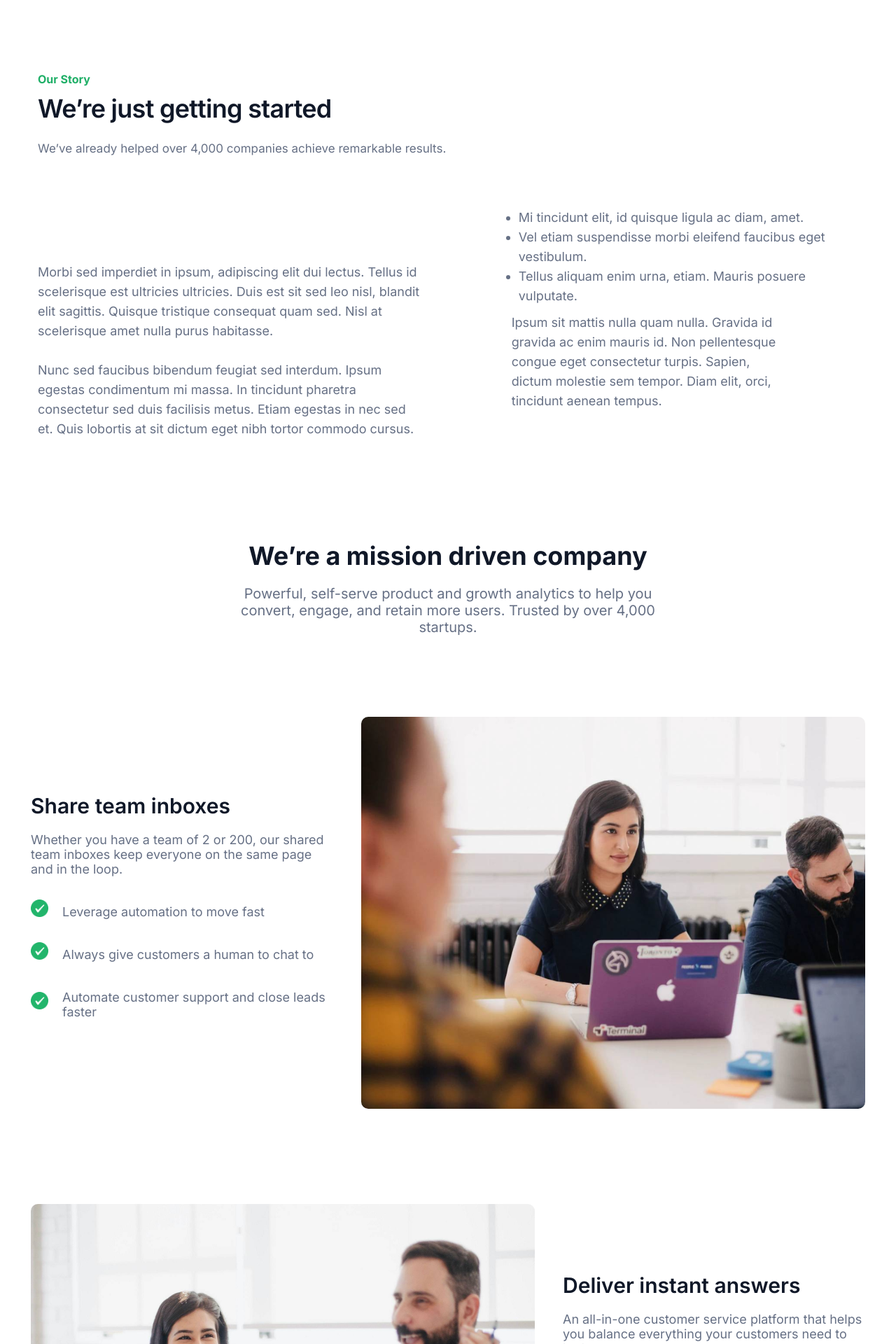
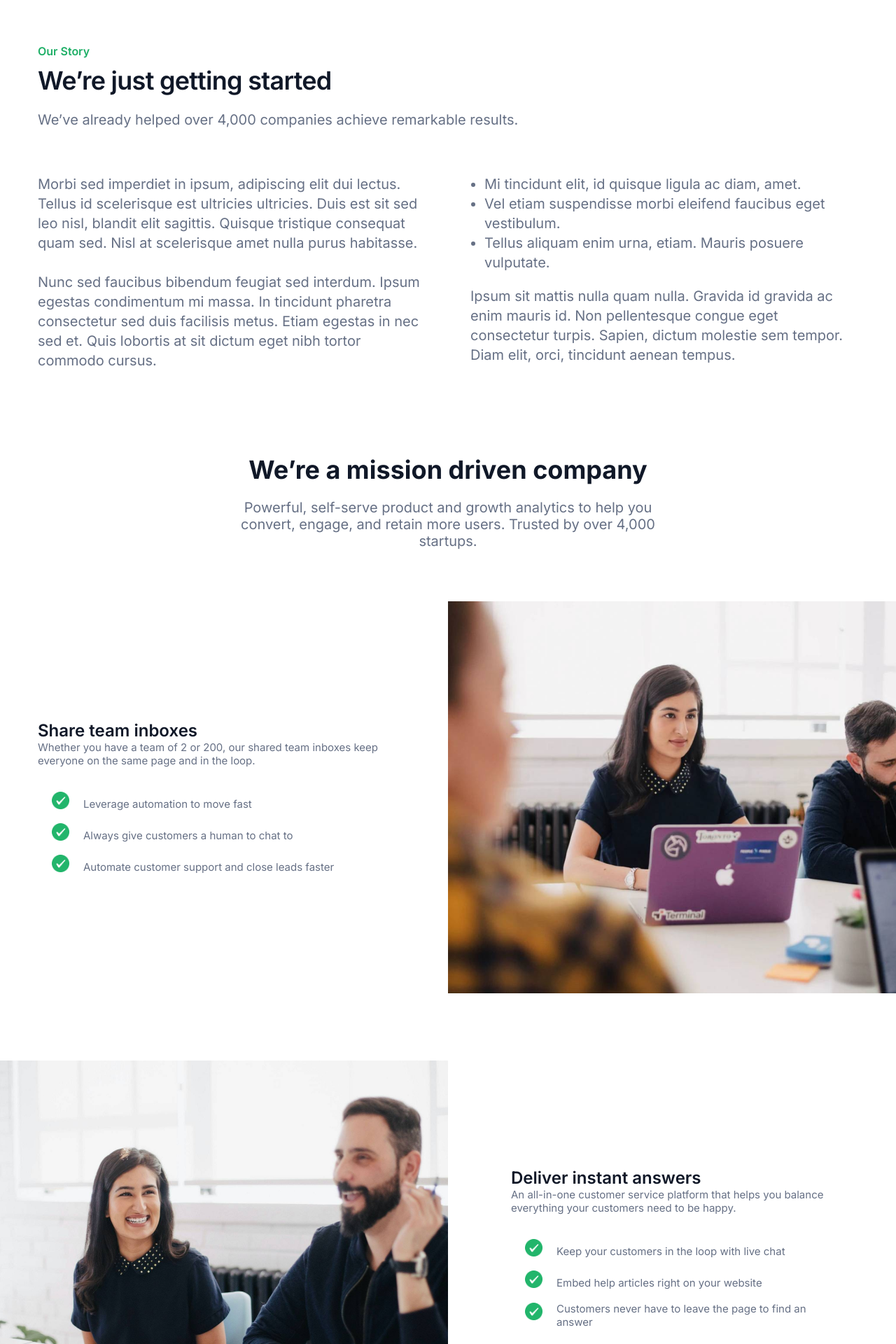
Before and after one commit to smajlmekaj/Business-LandingPage, a Next.js app: page /about in a window 1280 px wide. Shown: the part 60-1980 px from the top of the page at 70% size. Built offline with nearby package versions, Linux system fonts and the light colour scheme.

Commit message:
Add files via upload

```diff
--- a/components/about/Mission.js
+++ b/components/about/Mission.js
@@ -1,6 +1,7 @@
 import styled from '@emotion/styled';
-import { Box } from '@mui/material';
+import { Grid } from '@mui/material';
 import React from 'react';
+import { Container } from '@mui/material';
 
 const MissionWrapper = styled.div`
   text-align: center;
@@ -17,9 +18,20 @@ const MissionWrapper = styled.div`
     font-size: 15px;
     color: #667085;
   }
+  .MuiContainer-root {
+    height: 100% !important;
+  }
+  .MuiGrid-container {
+    height: 100% !important;
+    padding: 0 30px !important;
+    @media (max-width: 960px) {
+      padding: 0px !important;
+    }
+  }
 `;
 
 const TopWrapper = styled('div')(({ theme }) => ({
+  padding: '10px',
   margin: ' 0 0 40px 0',
   h2: {
     fontWight: '600',
@@ -39,63 +51,61 @@ const TopWrapper = styled('div')(({ theme }) => ({
   },
 }));
 
-const FlexOfTwo = styled('div')(({ theme }) => ({
+const GridWrapper = styled('div')(({ theme }) => ({
+  margin: '50px 0',
+  [theme.breakpoints.up('lg')]: {
+    position: 'relative',
+    height: '560px',
     margin: '96px 0',
-  p: {
-    margin: ' 20px 0',
-  },
-  [theme.breakpoints.up('lg')]: {
-    display: 'flex',
-    p: {
-      fontSize: '18px',
-    },
-    h1: {
-      fontSize: '30px',
-    },
-  },
-}));
-const FlexOfTwoReverse = styled('div')(({ theme }) => ({
-  margin: '50px 0',
-  p: {
-    margin: ' 20px 0',
-  },
-  [theme.breakpoints.up('lg')]: {
-    display: 'flex',
-    flexDirection: 'row-reverse',
-    p: {
-      fontSize: '18px',
-    },
-    h1: {
-      fontSize: '30px',
-    },
   },
 }));
 
-const SideFlexWrap = styled('div')(({ theme }) => ({
+const ImageWrapperRight = styled('div')(({ theme }) => ({
   [theme.breakpoints.up('lg')]: {
-    display: 'flex',
-    flexDirection: 'column',
-    alignItems: 'flex-start',
-    justifyContent: 'center',
-    textAlign: 'left',
-    padding: '0 20px',
+    maxWidth: '50%',
+    position: 'absolute',
+    top: '0',
+    left: '50%',
+    width: '100%',
+    height: '100%',
+  },
+}));
+
+const ImageWrapperLeft = styled('div')(({ theme }) => ({
+  [theme.breakpoints.up('lg')]: {
+    maxWidth: '50%',
+    position: 'absolute',
+    top: '0',
+    right: '50%',
+    height: '100%',
+    width: '100%',
   },
 }));
 
 const StyledImage = styled('img')(({ theme }) => ({
   width: '100%',
-  maxWidth: '720px',
-  borderRadius: '10px',
   marginTop: '10px',
 
+  [theme.breakpoints.down('lg')]: {
+    padding: '10px',
+    borderRadius: '20px',
+  },
   [theme.breakpoints.up('lg')]: {
-    margin: '20px',
+    margin: '0',
+    width: '100%',
+    height: '100%',
+    objectFit: 'cover',
   },
 }));
 
 const FlexOfTwoIcons = styled.div`
+  padding: 5px 0;
   display: flex;
   align-items: center;
+`;
+
+const IconsList = styled.div`
+  margin: 30px 20px 20px 20px;
 `;
 
 const StyledIcons = styled.img`
@@ -103,6 +113,18 @@ const StyledIcons = styled.img`
   height: 25px;
   margin-right: 20px;
   margin-bottom: 10px;
+`;
+
+const ContentWrapper = styled.div`
+  padding-right: 60px;
+  text-align: left;
+`;
+const ContentWrapperMiddle = styled.div`
+  padding-left: 90px;
+  text-align: left;
+  @media (max-width: 1200px) {
+    padding-left: 0;
+  }
 `;
 
 const Mission = () => {
@@ -117,13 +139,23 @@ const Mission = () => {
         </p>
       </TopWrapper>
       <div>
-        <FlexOfTwo>
-          <SideFlexWrap>
+        <GridWrapper>
+          <Container maxWidth="xl">
+            <Grid
+              container
+              justifyContent="space-between"
+              alignItems="center"
+              spacing={4}
+            >
+              <Grid item xs={12} lg={6}>
+                <ContentWrapper>
                   <h1>Share team inboxes</h1>
                   <p>
-              Whether you have a team of 2 or 200, our shared team
-              inboxes keep everyone on the same page and in the loop.
+                    Whether you have a team of 2 or 200, our shared
+                    team inboxes keep everyone on the same page and in
+                    the loop.
                   </p>
+                  <IconsList>
                     <FlexOfTwoIcons>
                       <StyledIcons src="/imgs/Checkicon.png" />
 
@@ -137,22 +169,44 @@ const Mission = () => {
                     <FlexOfTwoIcons>
                       <StyledIcons src="/imgs/Checkicon.png" />
 
-              <p>Automate customer support and close leads faster</p>
+                      <p>
+                        Automate customer support and close leads
+                        faster
+                      </p>
                     </FlexOfTwoIcons>
-          </SideFlexWrap>
+                  </IconsList>
+                </ContentWrapper>
+              </Grid>
+              <Grid item xs={12} lg={6}>
+                <ImageWrapperRight>
                   <StyledImage src="/imgs/Share.png" alt="some img" />
-        </FlexOfTwo>
-        <FlexOfTwoReverse>
-          <SideFlexWrap>
+                </ImageWrapperRight>
+              </Grid>
+            </Grid>
+          </Container>
+        </GridWrapper>
+        <GridWrapper>
+          <Container maxWidth="xl">
+            <Grid
+              container
+              alignItems="center"
+              direction="row-reverse"
+            >
+              <Grid item xs={12} lg={6}>
+                <ContentWrapperMiddle>
                   <h1>Deliver instant answers</h1>
                   <p>
-              An all-in-one customer service platform that helps you
-              balance everything your customers need to be happy.
+                    An all-in-one customer service platform that helps
+                    you balance everything your customers need to be
+                    happy.
                   </p>
+                  <IconsList>
                     <FlexOfTwoIcons>
                       <StyledIcons src="/imgs/Checkicon.png" />
 
-              <p> Keep your customers in the loop with live chat</p>
+                      <p>
+                        Keep your customers in the loop with live chat
+                      </p>
                     </FlexOfTwoIcons>
                     <FlexOfTwoIcons>
                       <StyledIcons src="/imgs/Checkicon.png" />
@@ -163,31 +217,55 @@ const Mission = () => {
                       <StyledIcons src="/imgs/Checkicon.png" />
 
                       <p>
-                Customers never have to leave the page to find an
-                answer
+                        Customers never have to leave the page to find
+                        an answer
                       </p>
                     </FlexOfTwoIcons>
-          </SideFlexWrap>
-          <StyledImage src="/imgs/Deliver.png" alt="some img" />
-        </FlexOfTwoReverse>
-        <FlexOfTwo>
-          <SideFlexWrap>
+                  </IconsList>
+                </ContentWrapperMiddle>
+              </Grid>
+              <Grid item xs={12} lg={6}>
+                <ImageWrapperLeft>
+                  <StyledImage
+                    src="/imgs/Deliver.png"
+                    alt="some img"
+                  />
+                </ImageWrapperLeft>
+              </Grid>
+            </Grid>
+          </Container>
+        </GridWrapper>
+        <GridWrapper>
+          <Container maxWidth="xl">
+            <Grid
+              container
+              justifyContent="space-between"
+              alignItems="center"
+              spacing={2}
+            >
+              <Grid item xs={12} lg={6}>
+                <ContentWrapper>
                   <h1>Manage your team with reports</h1>
                   <p>
                     Measure what matters with Untitled’s easy-to-use
-              reports. You can filter, export, and drilldown on the
-              data in a couple clicks.
+                    reports. You can filter, export, and drilldown on
+                    the data in a couple clicks.
                   </p>
+                  <IconsList>
                     <FlexOfTwoIcons>
                       <StyledIcons src="/imgs/Checkicon.png" />
 
-              <p>Filter, export, and drilldown on the data quickly</p>
+                      <p>
+                        Filter, export, and drilldown on the data
+                        quickly
+                      </p>
                     </FlexOfTwoIcons>
                     <FlexOfTwoIcons>
                       <StyledIcons src="/imgs/Checkicon.png" />
 
                       <p>
-                Save, schedule, and automate reports to your inbox
+                        Save, schedule, and automate reports to your
+                        inbox
                       </p>
                     </FlexOfTwoIcons>
                     <FlexOfTwoIcons>
@@ -197,9 +275,20 @@ const Mission = () => {
                         integrations
                       </p>
                     </FlexOfTwoIcons>
-          </SideFlexWrap>
-          <StyledImage src="/imgs/Manage.png" alt="some img" />
-        </FlexOfTwo>
+                  </IconsList>
+                </ContentWrapper>
+              </Grid>
+              <Grid item xs={12} lg={6}>
+                <ImageWrapperRight>
+                  <StyledImage
+                    src="/imgs/Manage.png"
+                    alt="some img"
+                  />
+                </ImageWrapperRight>
+              </Grid>
+            </Grid>
+          </Container>
+        </GridWrapper>
       </div>
     </MissionWrapper>
   );
--- a/components/about/OurStory.js
+++ b/components/about/OurStory.js
@@ -1,110 +1,83 @@
 import React from 'react';
 import styled from '@emotion/styled';
+import { Container, Grid } from '@mui/material';
 
 const OurStoryWrapper = styled.div`
-  margin: 30px 0;
-  padding: 0 30px;
-  text-align: center;
-`;
+  margin-top: 60px;
+  margin-bottom: 80px;
 
-const TopWrapper = styled('div')(({ theme }) => ({
-  [theme.breakpoints.up('lg')]: {
-    display: 'flex',
-    flexDirection: 'column',
-    alignItems: 'flex-start',
-    marginTop: '100px',
-  },
-}));
+  .MuiGrid-container {
+    padding: 0 30px !important;
+    @media (max-width: 960px) {
+      padding: 0px !important;
+    }
+  }
+  h3 {
+    font-weight: 600;
+    font-size: 16px;
+    color: #1faf67;
+  }
+  h1 {
+    font-weight: 600;
+    font-size: 36px;
+    letter-spacing: -0.02em;
+    color: #101828;
+    margin: 10px 0 20px 0;
+    @media (max-width: 960px) {
+      font-size: 30px;
+    }
+  }
+  p {
+    font-size: 20px;
+    color: #667085;
+    line-height: 28px;
+    @media (max-width: 960px) {
+      font-size: 18px;
+    }
+  }
 
-const BottomWrapper = styled('div')(({ theme }) => ({
-  marginTop: '40px',
-  fontWeight: '400',
-  fontSize: '14px',
-  lineHeight: '28px',
-  color: '#667085',
-
-  ul: {
-    paddingLeft: ' 10px',
-    margin: ' 30px 0 10px 0',
-  },
-  [theme.breakpoints.up('lg')]: {
-    textAlign: 'left',
-    display: 'flex',
-    alignItems: 'flex-end',
-    marginBottom: '115px',
-    p: {
-      padding: '0 100px 0 0 ',
-      fontSize: '18px',
-    },
-    ul: {
-      fontSize: '18px',
-      margin: ' 30px 0 10px 0',
-    },
-  },
-}));
-
-const BottomRight = styled('div')(({ theme }) => ({
-  [theme.breakpoints.up('lg')]: {
-    margin: '0 10px 40px 30px',
-  },
-}));
-
-const StyledHeadingSix = styled('h6')(({ theme }) => ({
-  fontWight: ' 600',
-  fontSize: ' 13px',
-  color: ' #1faf67',
-  [theme.breakpoints.up('lg')]: {
-    fontSize: '16px',
-  },
-}));
-
-const StyledHeadingTwo = styled('h2')(({ theme }) => ({
-  fontWeight: '600',
-  fontSize: '30px',
-  letterSpacing: '-0.02em',
-  color: ' #101828',
-  margin: '10px 0 20px 0',
-  [theme.breakpoints.up('lg')]: {
-    fontSize: '36px',
-  },
-}));
-
-const StyledHeadingFive = styled.h5`
-  font-weight: 400;
-  font-size: 17px;
-  line-height: 30px;
+  ul {
+    margin-bottom: 20px;
+    padding-left: 20px;
+    font-size: 20px;
     color: #667085;
+    line-height: 28px;
+    @media (max-width: 960px) {
+      font-size: 18px;
+    }
+  }
 `;
 
 const OurStory = () => {
   return (
     <OurStoryWrapper>
-      <TopWrapper>
-        <StyledHeadingSix>Our Story</StyledHeadingSix>
-        <StyledHeadingTwo>
-          We’re just getting started
-        </StyledHeadingTwo>
-        <StyledHeadingFive>
-          We’ve already helped over 4,000 companies achieve remarkable
-          results.
-        </StyledHeadingFive>
-      </TopWrapper>
-      <BottomWrapper>
+      <Container maxWidth="xl">
+        <Grid container spacing={8}>
+          <Grid item lg={12} sm={12}>
+            <h3>Our Story</h3>
+            <h1>We’re just getting started</h1>
             <p>
-          Morbi sed imperdiet in ipsum, adipiscing elit dui lectus.
-          Tellus id scelerisque est ultricies ultricies. Duis est sit
-          sed leo nisl, blandit elit sagittis. Quisque tristique
-          consequat quam sed. Nisl at scelerisque amet nulla purus
-          habitasse.
+              We’ve already helped over 4,000 companies achieve
+              remarkable results.
+            </p>
+          </Grid>
+          <Grid item lg={6} sm={12}>
+            <p>
+              Morbi sed imperdiet in ipsum, adipiscing elit dui
+              lectus. Tellus id scelerisque est ultricies ultricies.
+              Duis est sit sed leo nisl, blandit elit sagittis.
+              Quisque tristique consequat quam sed. Nisl at
+              scelerisque amet nulla purus habitasse.
               <br />
               <br />
               Nunc sed faucibus bibendum feugiat sed interdum. Ipsum
               egestas condimentum mi massa. In tincidunt pharetra
-          consectetur sed duis facilisis metus. Etiam egestas in nec
-          sed et. Quis lobortis at sit dictum eget nibh tortor commodo
-          cursus.
+              consectetur sed duis facilisis metus. Etiam egestas in
+              nec sed et. Quis lobortis at sit dictum eget nibh tortor
+              commodo cursus.
             </p>
-        <BottomRight>
+          </Grid>
+          <Grid item lg={6} sm={12}>
             <ul>
               <li>
                 Mi tincidunt elit, id quisque ligula ac diam, amet.
@@ -124,8 +97,9 @@ const OurStory = () => {
               turpis. Sapien, dictum molestie sem tempor. Diam elit,
               orci, tincidunt aenean tempus.
             </p>
-        </BottomRight>
-      </BottomWrapper>
+          </Grid>
+        </Grid>
+      </Container>
     </OurStoryWrapper>
   );
 };
--- a/components/about/index.js
+++ b/components/about/index.js
@@ -35,9 +35,11 @@ const StyledHeadingFive = styled.h5`
 
 const About = () => {
   return (
-    <Container maxWidth="xl">
+    <>
       <OurStory />
       <Mission />
+
+      <Container maxWidth="xl">
         <BottomWrapper>
           <div>
             <StyledNumber>400+</StyledNumber>
@@ -45,7 +47,9 @@ const About = () => {
           </div>
           <div>
             <StyledNumber>600%</StyledNumber>
-          <StyledHeadingFive>Return on investment</StyledHeadingFive>
+            <StyledHeadingFive>
+              Return on investment
+            </StyledHeadingFive>
           </div>
           <div>
             <StyledNumber>10k</StyledNumber>
@@ -53,6 +57,7 @@ const About = () => {
           </div>
         </BottomWrapper>
       </Container>
+    </>
   );
 };
 
--- a/components/home/FaqQuestion.js
+++ b/components/home/FaqQuestion.js
@@ -10,7 +10,7 @@ const FaqQuestions = ({ title, description }) => {
   const [isOpen, setIsOpen] = useState(true);
 
   return (
-    <Accordion sx={{ boxShadow: 'none', fontFamily: 'Inter' }}>
+    <Accordion sx={{ fontFamily: 'Inter' }}>
       <AccordionSummary
         onClick={() => (isOpen ? setIsOpen(false) : setIsOpen(true))}
         expandIcon={
--- a/components/home/GetStarted.js
+++ b/components/home/GetStarted.js
@@ -8,8 +8,8 @@ const GetstartedWrapper = styled('div')(({ theme }) => ({
   [theme.breakpoints.up('lg')]: {
     border: '1px solid rgba(0, 0, 0, 0.2)',
     borderRadius: '20px',
-    padding: '0',
-    margin: '0 100px 0 50px',
+    marginLeft: '60px',
+    maxWidth: '1300px',
   },
 }));
 
@@ -32,23 +32,27 @@ const LeftSideWrapper = styled('div')(({ theme }) => ({
     display: 'flex',
     alignItems: 'flex-start',
     justifyContent: 'center',
-    paddingLeft: '100px',
+    paddingLeft: '61px',
   },
 }));
 
 const StyledImage = styled('img')(({ theme }) => ({
   width: '100%',
-  maxWidth: '359px',
+  maxWidth: '480px',
   height: '280px',
-  borderRadius: '20px',
+  borderRadius: '20px ',
   [theme.breakpoints.up('lg')]: {
     width: '100%',
-    paddingLeft: '70px',
+    borderRadius: '0 20px 20px 0',
+
     height: '400px',
+    objectFit: 'cover',
+    marginLeft: 'auto',
   },
   [theme.breakpoints.up('xl')]: {
+    borderRadius: '0 20px 20px 0',
+
     width: '100%',
-    paddingLeft: '100px',
     height: '400px',
   },
 }));
@@ -66,6 +70,7 @@ const StyledParagraph = styled('div')(({ theme }) => ({
   fontWight: '400',
   fontSize: '17px',
   margin: '20px 0',
+  lineHeight: '24px',
   textAlign: ' center',
   color: '#667085',
   [theme.breakpoints.up('lg')]: {
--- a/components/home/LandingPage.js
+++ b/components/home/LandingPage.js
@@ -5,7 +5,7 @@ import styled from '@emotion/styled';
 
 const LandingPageWrapper = styled('div')(({ theme }) => ({
   [theme.breakpoints.up('xl')]: {
-    height: '850px',
+    height: '840px',
     maxHeight: '1000px',
   },
 }));
--- a/components/home/Services.js
+++ b/components/home/Services.js
@@ -11,7 +11,7 @@ const ServicesWrapper = styled.div`
   height: auto;
   display: flex;
   align-items: center;
-  margin: 100px 20px;
+  margin: 100px 30px;
 `;
 
 const SecionWrapper = styled.div`
@@ -39,7 +39,8 @@ const StyledParagraph = styled.div`
   font-weight: 400;
   font-size: 16px;
   color: #667085;
-  padding: 0 30px;
+  line-height: 24px;
+  padding: 0 50px;
   margin: 16px 0;
 `;
 
--- a/components/layout/foooter/index.js
+++ b/components/layout/foooter/index.js
@@ -138,7 +138,7 @@ const Footer = () => {
             }}
           >
             <StyledParagraphSmall>
-              © 2077 Untitled UI. All rights reserved.
+              © 2022 Foodi. All rights reserved.
             </StyledParagraphSmall>
           </Grid>
           <Grid
--- a/package.json
+++ b/package.json
@@ -15,7 +15,7 @@
     "@mui/icons-material": "^5.8.4",
     "@mui/material": "^5.9.3",
     "formik": "^2.2.9",
-    "material-ui-phone-number": "^3.0.0",
+    "material-ui-phone-number-2": "^1.2.7",
     "next": "12.2.3",
     "react": "18.2.0",
     "react-dom": "18.2.0",
--- a/pages/about/index.js
+++ b/pages/about/index.js
@@ -1,6 +1,5 @@
 import React from 'react';
 import About from '../../components/about';
-import OurStory from '../../components/about/OurStory';
 
 const AboutPage = () => {
   return (
```
Also changed, not shown: components/contact/index.js (+18 -4 lines), 1 other file (tests, documents, lock files or other folders). Lines whose indentation alone changed are shown as unchanged.
